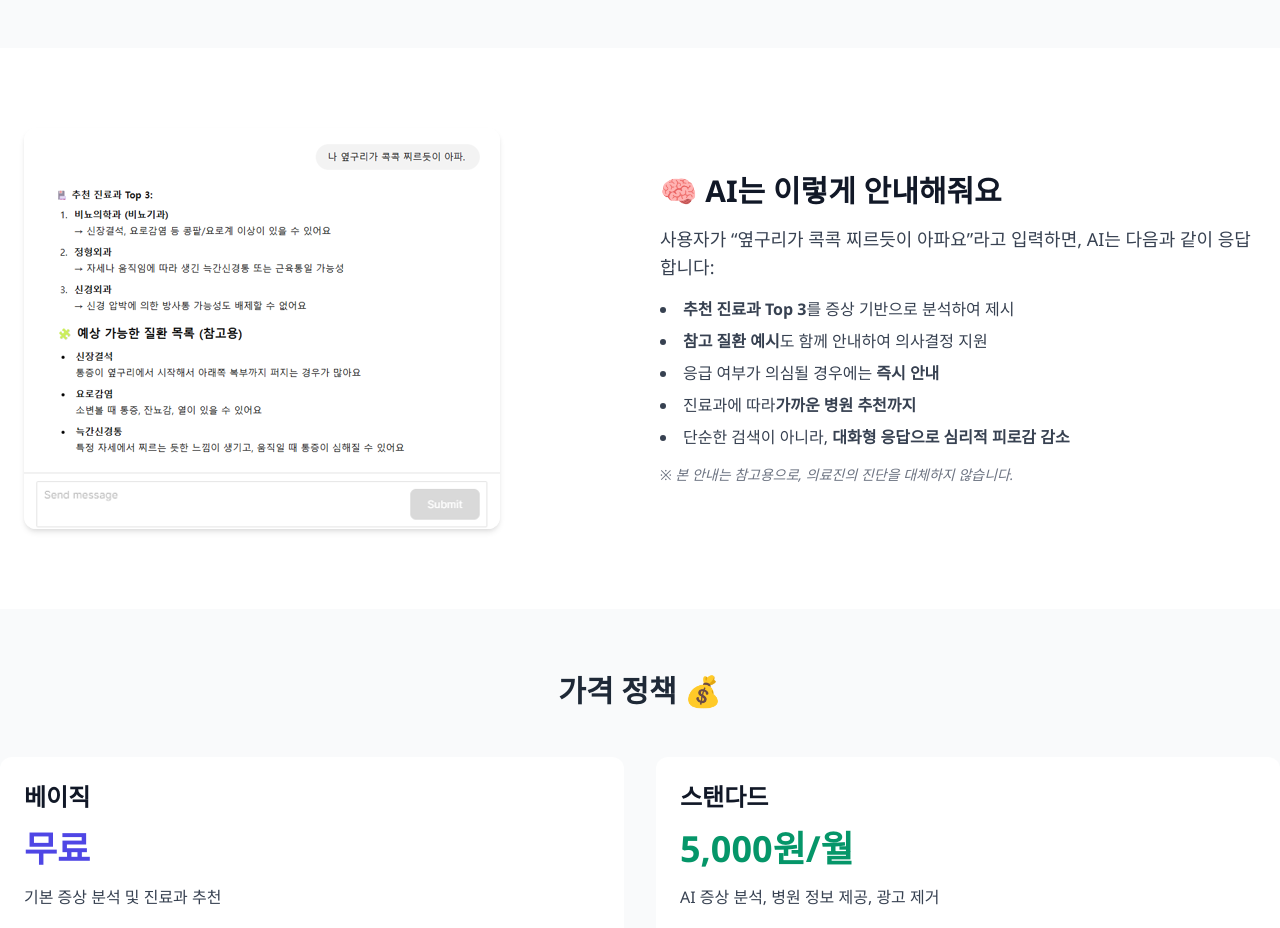
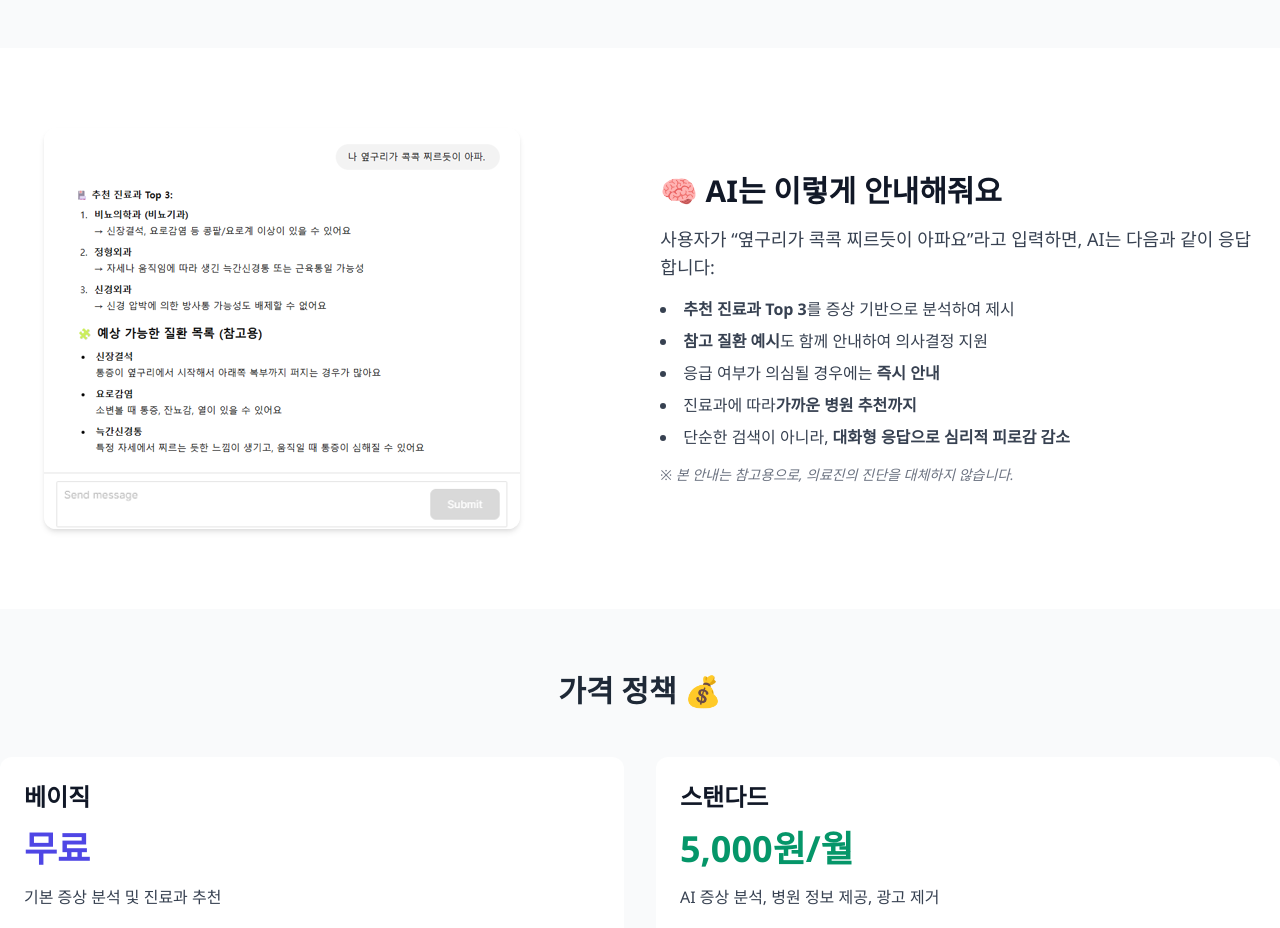
Before and after one commit to kimjunu10/survey, a website: page front/index.html in a window 1280 px wide. Shown: the part 840-1768 px from the top of the page. Drawn offline with nearby package versions, Linux system fonts and the light colour scheme.

Commit message:
fffffinal_real_final_commit

```diff
--- a/front/index.html
+++ b/front/index.html
@@ -187,7 +187,7 @@
         <div class="container mx-auto flex flex-col lg:flex-row items-center gap-10 px-6">
 
             <!-- Left: Image -->
-            <div class="w-full lg:w-1/2">
+            <div class="w-full lg:w-1/2 pl-5">
                 <img src="interface.png" alt="AI 진료과 추천 예시" class="rounded-xl shadow-md">
             </div>
 
```
